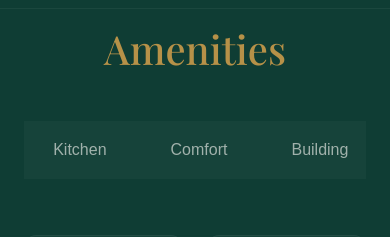
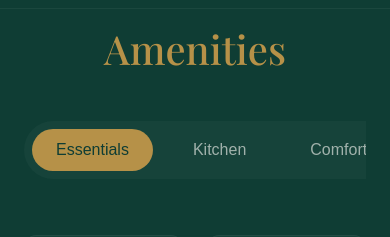
Before and after one commit to venky-7234/KEZOI-STAYS-TG0001, a React (Vite) app: page / in a window 390 px wide. Shown: the part 2300-2537 px from the top of the page. Built offline with nearby package versions, Linux system fonts and the light colour scheme; a web font is replaced by a local one.

Commit message:
Fix amenities tabs cutting off on mobile

```diff
--- a/src/index.css
+++ b/src/index.css
@@ -1303,6 +1303,10 @@ a {
     font-size: 2rem;
   }
 
+  .amenities-tabs-wrapper {
+    justify-content: flex-start;
+  }
+
   .amenities-grid {
     grid-template-columns: 1fr;
     gap: 3rem;
```
